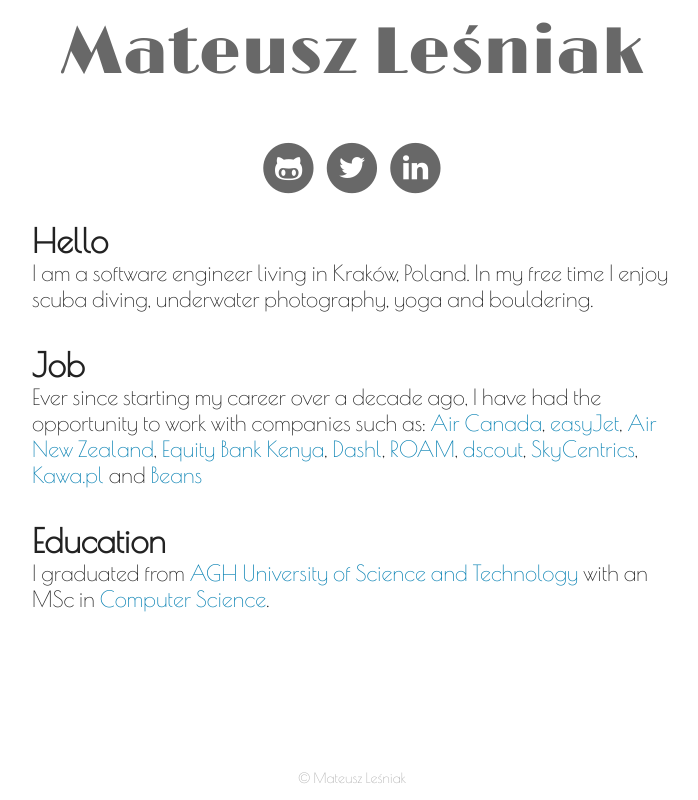
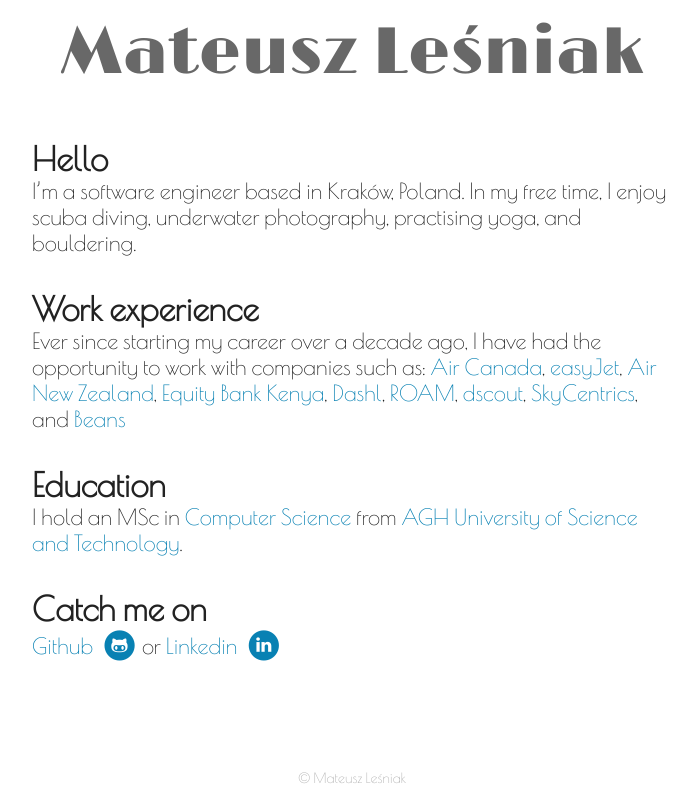
Before and after one commit to stickmanlechu/stickmanlechu.github.io, a plain HTML site: page index.html in a window 1280 px wide. Shown: the whole page, without its empty margins (288-986 px from the left). Drawn offline with nearby package versions, Linux system fonts and the light colour scheme.

Commit message:
Copy update, layout update + icons fix

```diff
--- a/index.html
+++ b/index.html
@@ -3,9 +3,9 @@
 <head>
     <meta charset="utf-8" />
     <meta name="viewport" content="width=device-width, initial-scale=1, maximum-scale=1"/>
-    <link href="http://netdna.bootstrapcdn.com/font-awesome/4.0.3/css/font-awesome.css" rel="stylesheet" />
-    <link href='http://fonts.googleapis.com/css?family=Poiret+One&subset=latin,latin-ext' rel='stylesheet' type='text/css'/>
-    <link href='http://fonts.googleapis.com/css?family=Limelight&subset=latin,latin-ext' rel='stylesheet' type='text/css'/>
+    <link href="https://cdn.jsdelivr.net/npm/font-awesome@4.0.3/css/font-awesome.css" rel="stylesheet">
+    <link href="https://fonts.googleapis.com/css2?family=Poiret+One&display=swap" rel="stylesheet">
+    <link href="https://fonts.googleapis.com/css2?family=Limelight&display=swap" rel="stylesheet">
     <link href="./styles.css" rel="stylesheet" />
     <link rel="author" type="text/plain" href="Mateusz Leśniak" />
 
@@ -16,49 +16,47 @@
     <div class="header">
         <h1>Mateusz Leśniak</h1>
     </div>
+    <section class="content">
+        <h2>Hello</h2>
+        <p>I’m a software engineer based in Kraków, Poland. In my free time, I enjoy scuba diving, underwater photography, practising yoga, and bouldering.</p>
+        <h2>Work experience</h2>
+        <p>Ever since starting my career over a decade ago, I have had the opportunity to work with companies such as:
+            <a rel="external nofollow" href="https://www.aircanada.com">Air Canada</a>,
+            <a rel="external nofollow" href="https://www.easyjet.com">easyJet</a>,
+            <a rel="external nofollow" href="https://www.airnewzealand.co.nz">Air New Zealand</a>,
+            <a rel="external nofollow" href="https://equitygroupholdings.com">Equity Bank Kenya</a>,
+            <a rel="external nofollow" href="https://dashl.se">Dashl</a>,
+            <a rel="external nofollow" href="https://www.roamrobotics.com">ROAM</a>,
+            <a rel="external nofollow" href="https://dscout.com">dscout</a>,
+            <a rel="external nofollow" href="https://www.skycentrics.com">SkyCentrics</a>, and
+            <a rel="external nofollow" href="https://getbeans.com">Beans</a>
+        </p>
+        <h2>Education</h2>
+        <p>I hold an MSc in <a rel="external nofollow" href="http://www.ki.agh.edu.pl/">Computer Science</a> from <a rel="external nofollow" href="http://www.agh.edu.pl">AGH University of Science and Technology</a>.</p>
+    </section>
 
+    <section class="socials">
+        <h2>Catch me on</h2>
         <div class="contact">
             <a rel="external nofollow" href="https://github.com/stickmanlechu" id="github">
+                Github
                 <span class="fa-stack fa-lg">
                     <i class="fa fa-circle fa-stack-2x"></i>
                     <i class="fa fa-github-alt fa-stack-1x fa-inverse"></i>
                 </span>
             </a>
 
-        <a rel="external nofollow" href="https://twitter.com/mateusz_lesniak" id="twitter">
-            <span class="fa-stack fa-lg">
-                <i class="fa fa-circle fa-stack-2x"></i>
-                <i class="fa fa-twitter fa-stack-1x fa-inverse"></i>
-            </span>
-        </a>
+            or
 
             <a rel="external nofollow" href="http://www.linkedin.com/pub/mateusz-le%C5%9Bniak/62/284/368" id="linkedin">
+                Linkedin
                 <span class="fa-stack fa-lg">
                     <i class="fa fa-circle fa-stack-2x"></i>
                     <i class="fa fa-linkedin fa-stack-1x fa-inverse"></i>
                 </span>
             </a>
         </div>
-
-    <div class="content">
-        <h2>Hello</h2>
-        <p>I am a software engineer living in Kraków, Poland. In my free time I enjoy scuba diving, underwater photography, yoga and bouldering.</p>
-        <h2>Job</h2>
-        <p>Ever since starting my career over a decade ago, I have had the opportunity to work with companies such as:
-            <a rel="external nofollow" href="https://www.aircanada.com">Air Canada</a>,
-            <a rel="external nofollow" href="https://www.easyjet.com"> easyJet</a>,
-            <a rel="external nofollow" href="https://www.airnewzealand.co.nz"> Air New Zealand</a>,
-            <a rel="external nofollow" href="https://equitygroupholdings.com"> Equity Bank Kenya</a>,
-            <a rel="external nofollow" href="https://dashl.se"> Dashl</a>,
-            <a rel="external nofollow" href="https://www.roamrobotics.com"> ROAM</a>,
-            <a rel="external nofollow" href="https://dscout.com"> dscout</a>,
-            <a rel="external nofollow" href="https://www.skycentrics.com"> SkyCentrics</a>,
-            <a rel="external nofollow" href="https://kawa.pl"> Kawa.pl</a> and
-            <a rel="external nofollow" href="https://getbeans.com"> Beans</a>
-        </p>
-        <h2>Education</h2>
-        <p>I graduated from <a rel="external nofollow" href="http://www.agh.edu.pl">AGH University of Science and Technology</a> with an MSc in <a rel="external nofollow" href="http://www.ki.agh.edu.pl/">Computer Science</a>.</p>
-    </div>
+    </section>
     </div>
 
     <footer class="site-footer">
--- a/styles.css
+++ b/styles.css
@@ -67,21 +67,6 @@ a:hover {
     transition-property: border;
 }
 
-.contact {
-    margin: 1em auto;
-    height: 60px;
-    text-align: center;
-}
-
-.contact a {
-    color: #686868
-}
-
-.contact a:hover {
-    border-bottom: 1px solid rgba(0,0,0,0);
-    color: #0881B3;
-}
-
 .site-footer {
     color: #aaa;
     text-shadow: #fff 0 1px 0;
@@ -99,3 +84,22 @@ a:hover {
         color: #DEDEDE;
     }
 }
+
+.socials .contact a {
+    display: inline-flex;
+    align-items: center;
+    gap: .4em;
+    text-decoration: none;
+}
+
+.socials .contact .fa-stack{
+    font-size: 0.8em;
+}
+
+@media screen and (max-width: 600px) {
+    .container{
+        padding-left: 10px;
+        padding-right: 10px;
+        box-sizing: border-box;
+    }
+}
```
Lines whose indentation alone changed are shown as unchanged.
